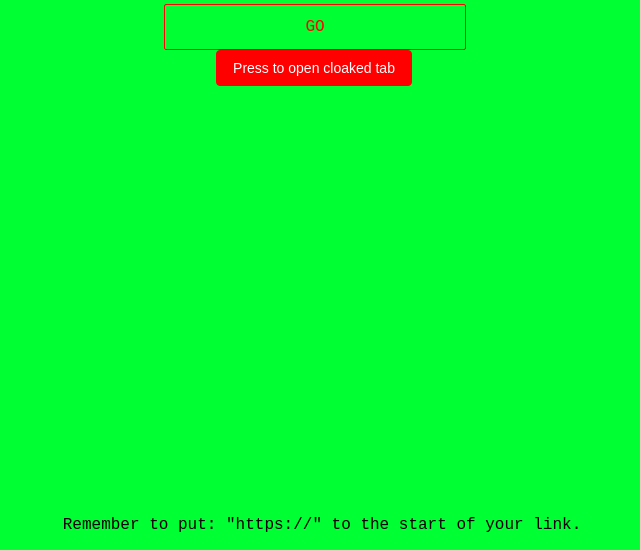
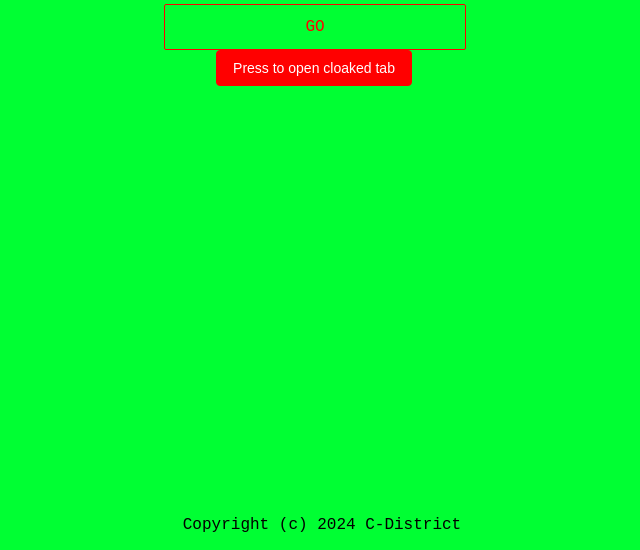
Before and after one commit to CDistrict/cProxy, a website: page public/index.html in a window 1280 px wide. Shown: the part 250-800 px from the top of the page, without its empty margins (326-966 px from the left). Drawn offline with Linux system fonts and the light colour scheme.

Commit message:
Update index.html

```diff
--- a/public/index.html
+++ b/public/index.html
@@ -23,7 +23,7 @@
 			<button class="btn" type="submit" id="alloyframe">GO</button>
 	</div>
     	<div style="position: relative; text-align: center">
-      <p style="position: fixed; bottom: 0; width:100%;">Remember to put: "https://" to the start of your link.</p>
+      <p style="position: fixed; bottom: 0; width:100%;">Copyright (c) 2024 C-District</p>
     	</div>
 	<!--Scripts-->
 	<script src="/assets/js/surf.js"></script>
```
